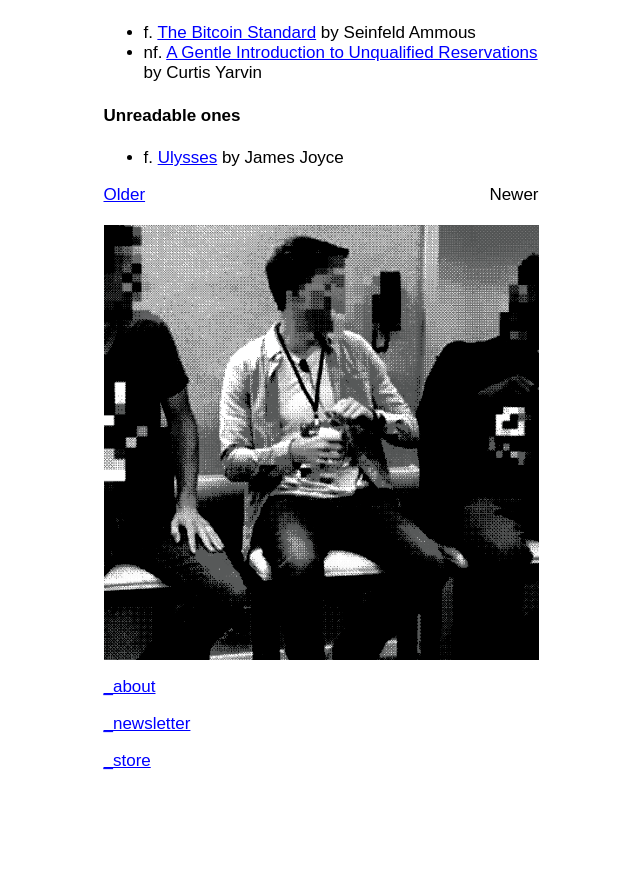
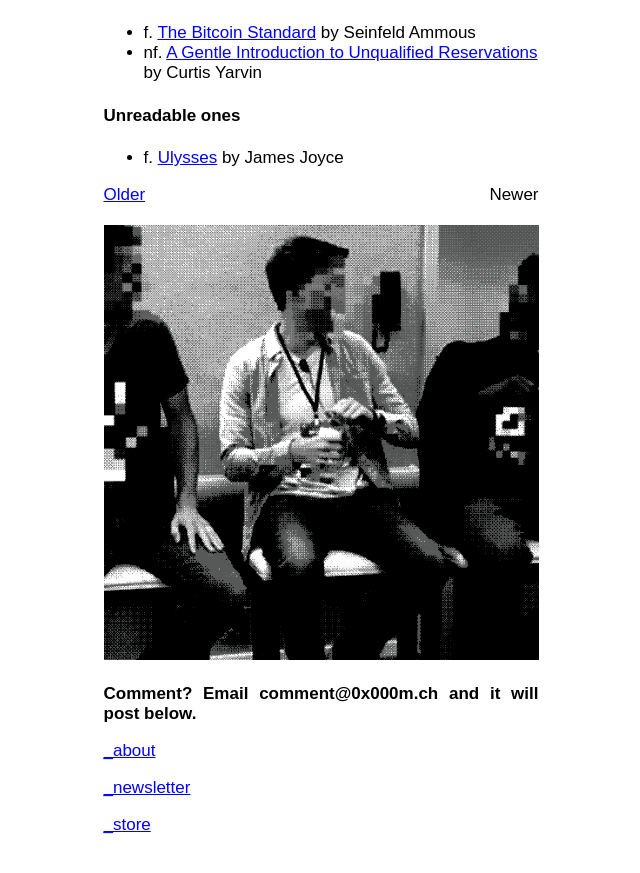
Before and after one commit to 0x000m/old, a Jekyll site: the page built from index.html, in a window 1280 px wide and 900 px high, scrolled down 1459 px. Shown: the top 873 px of the window, without its empty margins (319-959 px from the left). Built offline with Jekyll 4.4.1, drawn with Linux system fonts in a browser that asks for light colours; the list of posts is cut into pages by our own code; before the commit the page ends 2295 px from its top, so only the background shows below that.

Commit message:
Update post.html

```diff
--- a/_layouts/post.html
+++ b/_layouts/post.html
@@ -8,7 +8,9 @@ layout: default
 
   {{content}}
 
-
+  <br>
+  <strong>Comment? Email comment@0x000m.ch and it will post below.</strong>
+  <br>
 
   <p><a href="/about">_about</a></p>
   <p><a href="/newsletter">_newsletter</a></p
```
